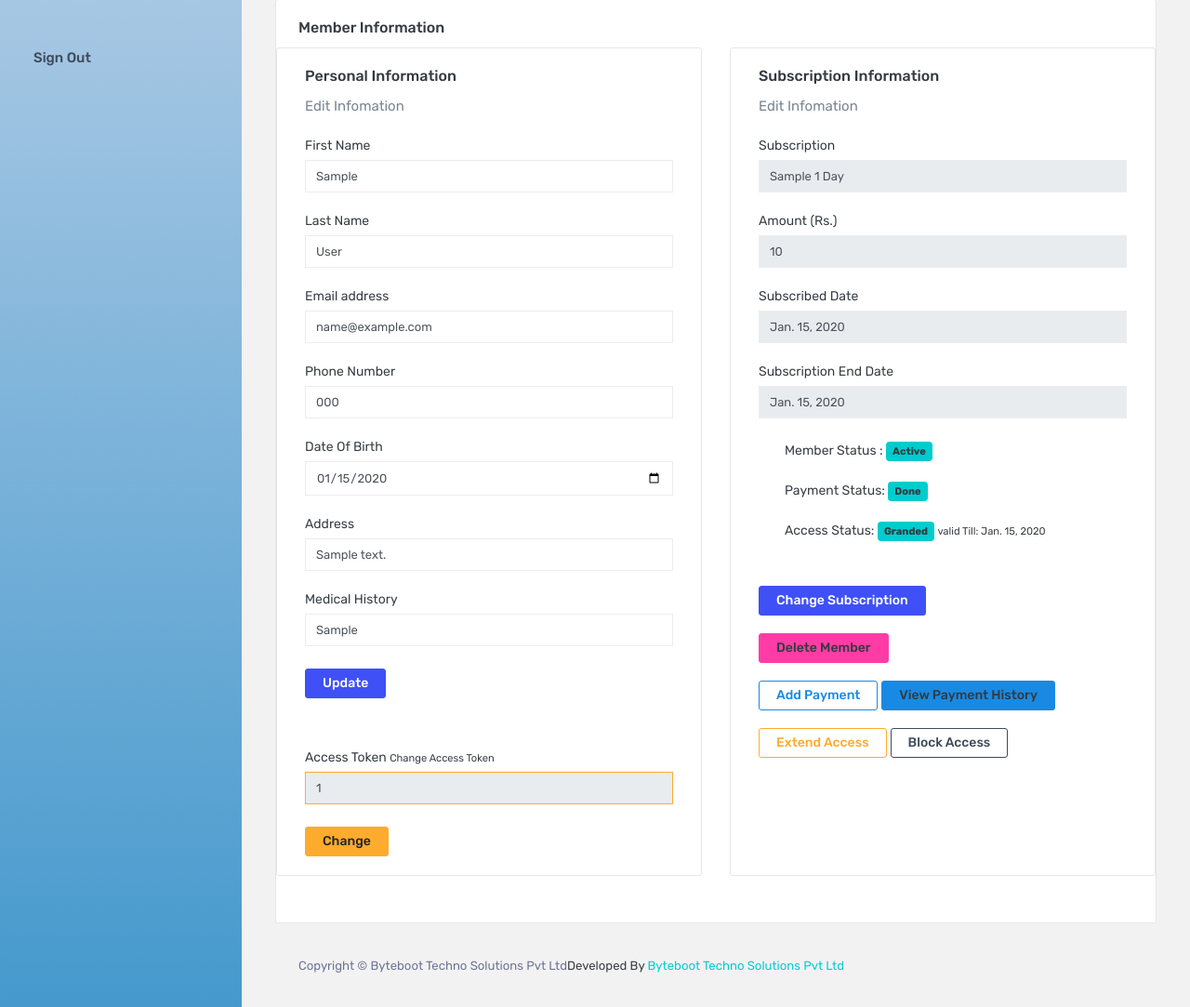
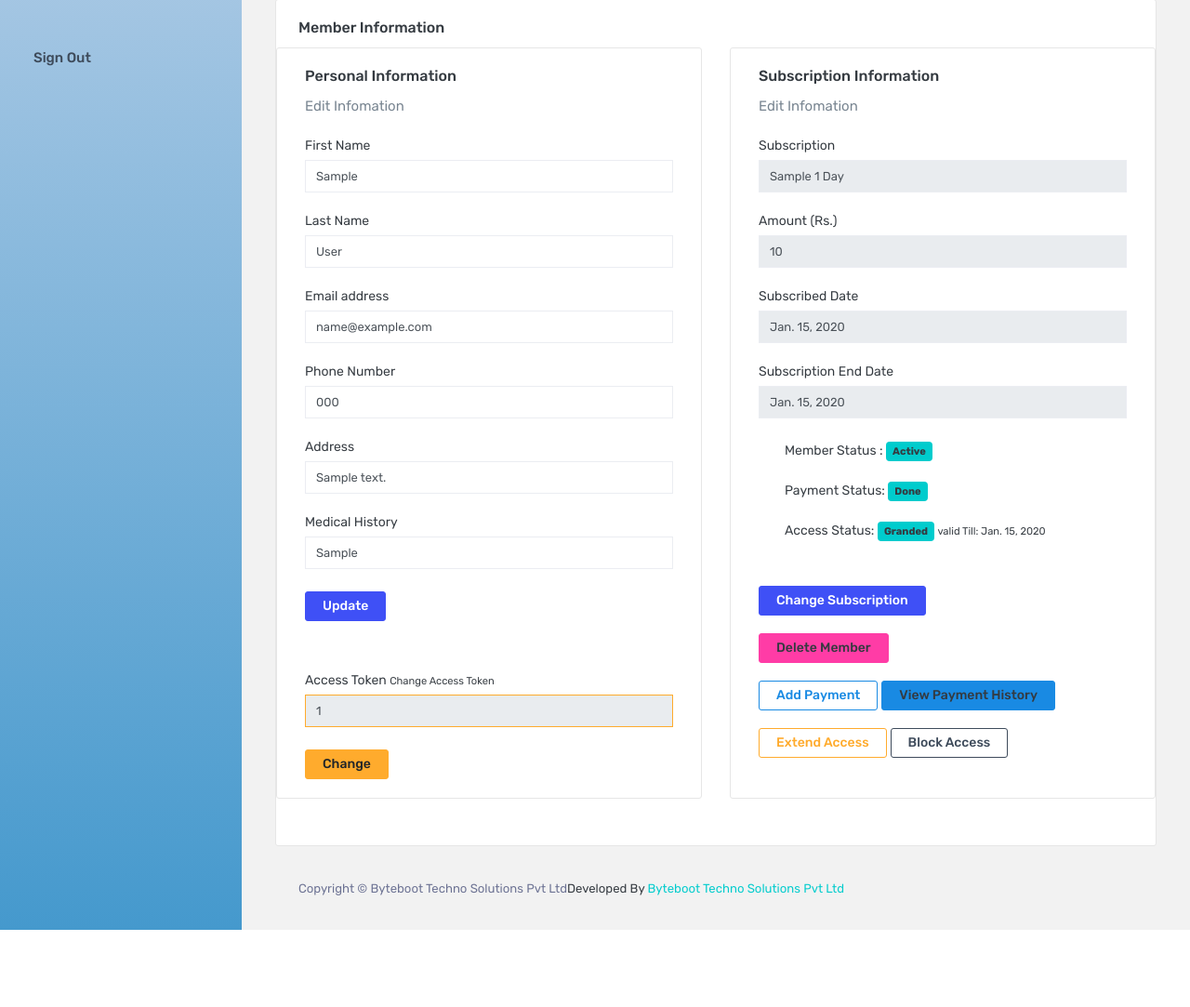
Before and after one commit to pramodthundathil/gym_bot_empr, a Django app: page /members/MembersSingleView/1 in a window 1280 px wide. Shown: the part 703-1786 px from the top of the page at 93% size. After the commit the page ends 1703 px from the top, so only its background shows below. Run offline with Django 3.2, Linux system fonts and the light colour scheme; a user stored in the database is signed in; tables that the repository leaves empty hold one stand-in row (values such as "Sample post"); grey boxes marked "Sample" are stand-in pictures; some libraries are stand-ins or nearby versions.

Commit message:
dob update

```diff
--- a/Members/views.py
+++ b/Members/views.py
@@ -242,17 +242,20 @@ def MembersSingleView(request,pk):
 def UpdateMember(request,pk):
     member = MemberData.objects.get(id = pk)
     if request.method == "POST":
-        fname = request.POST["fname"]
+        fname = request.POST.get("fname")
         lname = request.POST["lname"]
         email = request.POST["email"]
         phone = request.POST["phone"]
-        dob = request.POST["dob"]
+        # dob = request.POST.get("dob")
         address = request.POST["address"]
         medicahistory = request.POST["mhistory"]
 
         member.First_Name = fname
         member.Last_Name = lname
-        member.Date_Of_Birth = dob
+        # try:
+        #     member.Date_Of_Birth = dob
+        #     member.save()
+        # except:
         member.Mobile_Number = phone
         member.Email = email
         member.Address = address
--- a/templates/memberssingleview.html
+++ b/templates/memberssingleview.html
@@ -147,11 +147,11 @@
                           <input type="number" value="{{member.Mobile_Number}}" name="phone" class="form-control"
                             id="exampleInputPassword1" placeholder="Phone Number" />
                         </div>
-                        <div class="form-group">
+                        <!-- <div class="form-group">
                           <label for="exampleInputPassword1">Date Of Birth</label>
                           <input type="date" value="{{ member.Date_Of_Birth|date:'Y-m-d' }}" name="dob"  class="form-control"
                             id="exampleInputPassword1" placeholder="Date Of Birth" />
-                        </div>
+                        </div> -->
 
                         <div class="form-group">
                           <label for="exampleInputPassword1">Address</label>
```
